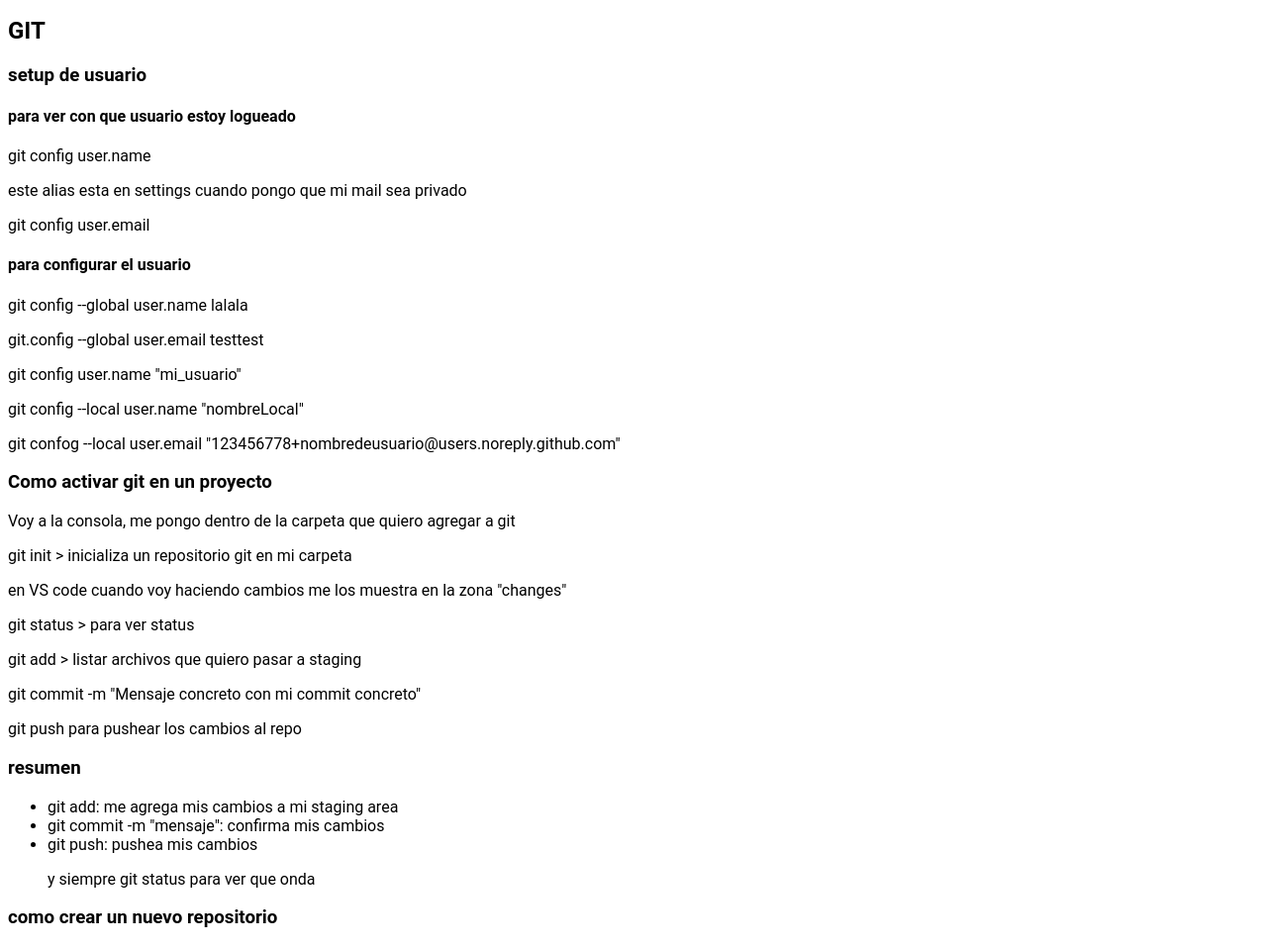
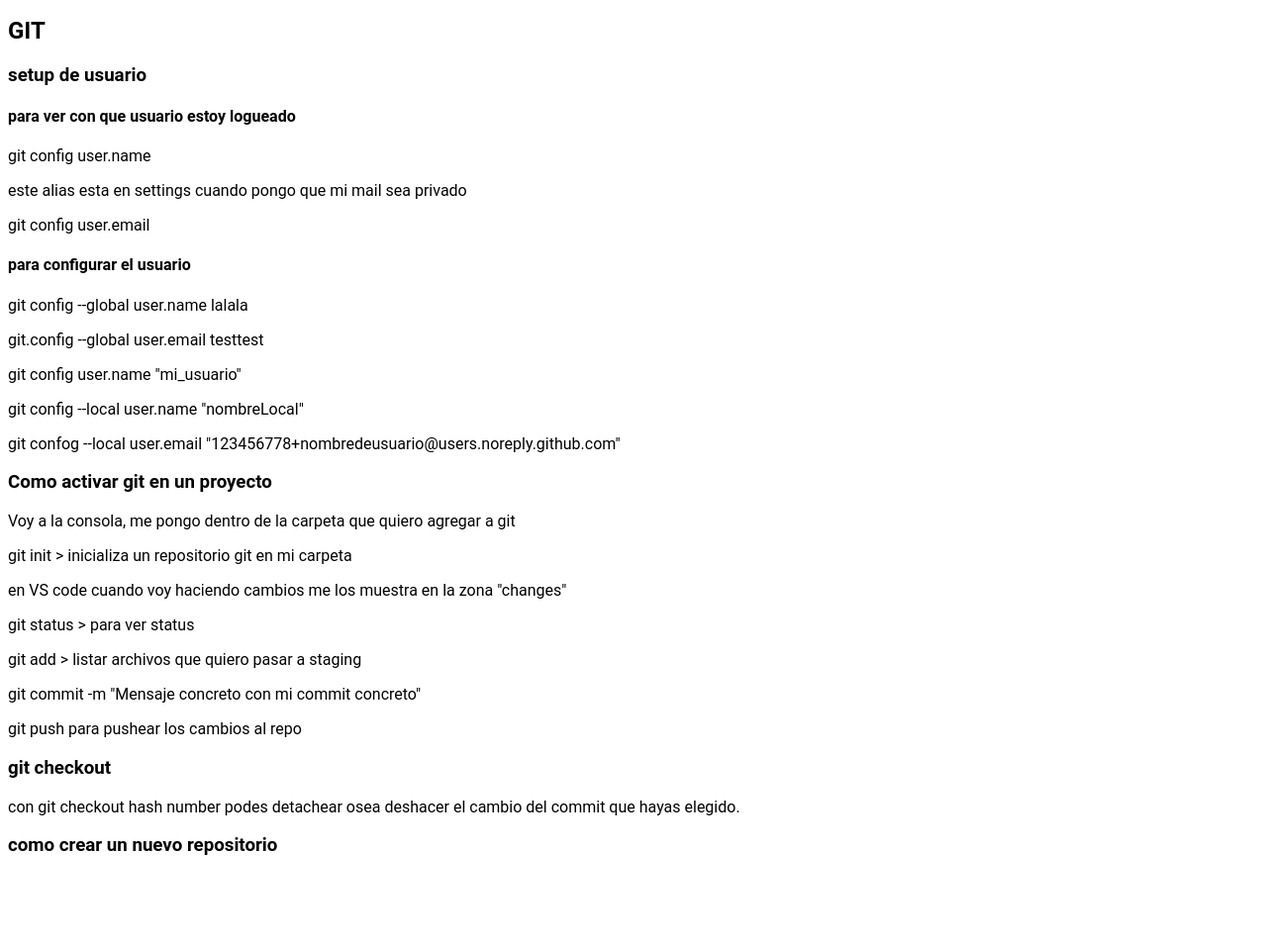
Before and after one commit to krishini/GIT-notes, a plain HTML site: page index.html in a window 1280 px wide. Shown: the part 122-1079 px from the top of the page at 99% size. After the commit the page ends 1006 px from the top, so only its background shows below. Drawn offline with Linux system fonts and the light colour scheme.

Commit message:
tst git commit message

```diff
--- a/index.html
+++ b/index.html
@@ -36,13 +36,8 @@
   <p>git commit -m "Mensaje concreto con mi commit concreto"</p>
   <p>git push para pushear los cambios al repo</p>
 
-  <h3>resumen</h3>
-  <ul>
-    <li>git add: me agrega mis cambios a mi staging area</li>
-    <li>git commit -m "mensaje": confirma mis cambios</li>
-    <li>git push: pushea mis cambios</li>
-    <p>y siempre git status para ver que onda</p>
-  </ul>
+  <h3>git checkout</h3>
+  <p>con git checkout hash number podes detachear osea deshacer el cambio del commit que hayas elegido.</p>
 <h3>como crear un nuevo repositorio</h3>
 
 
```
